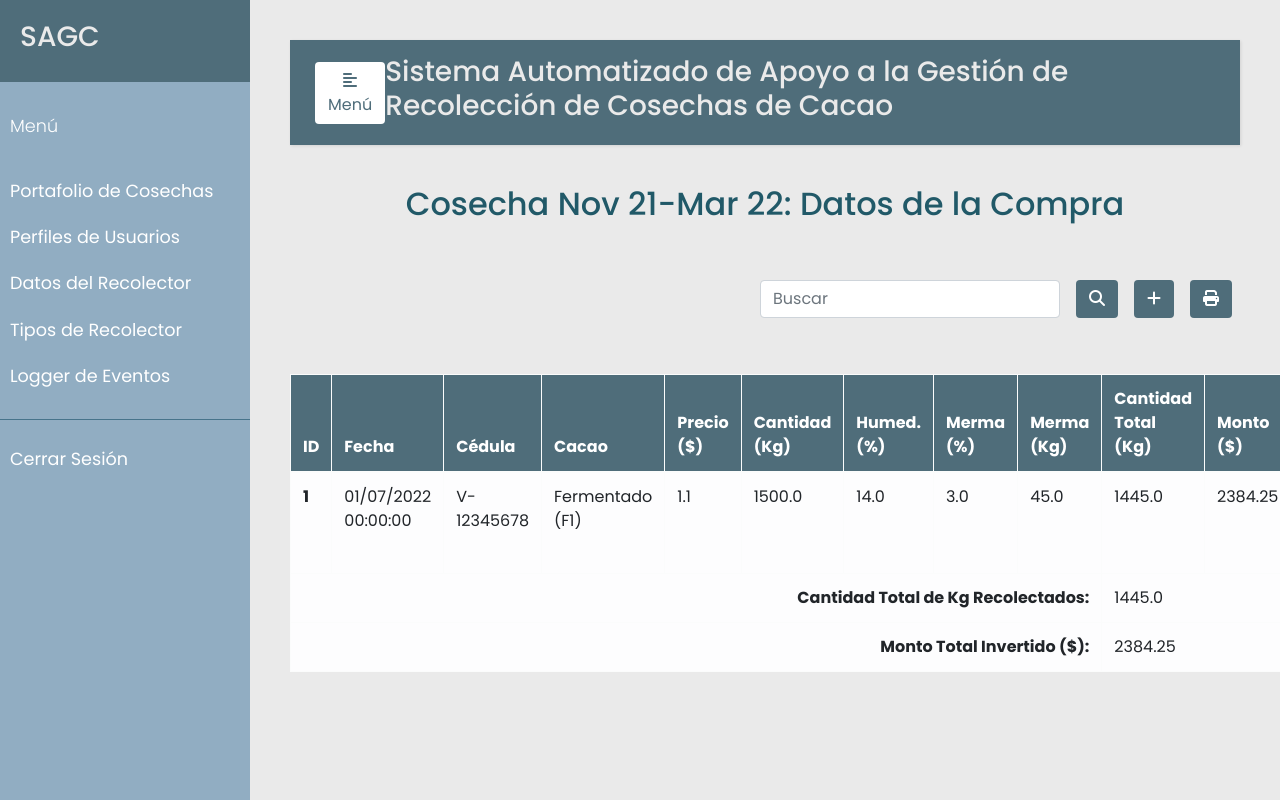
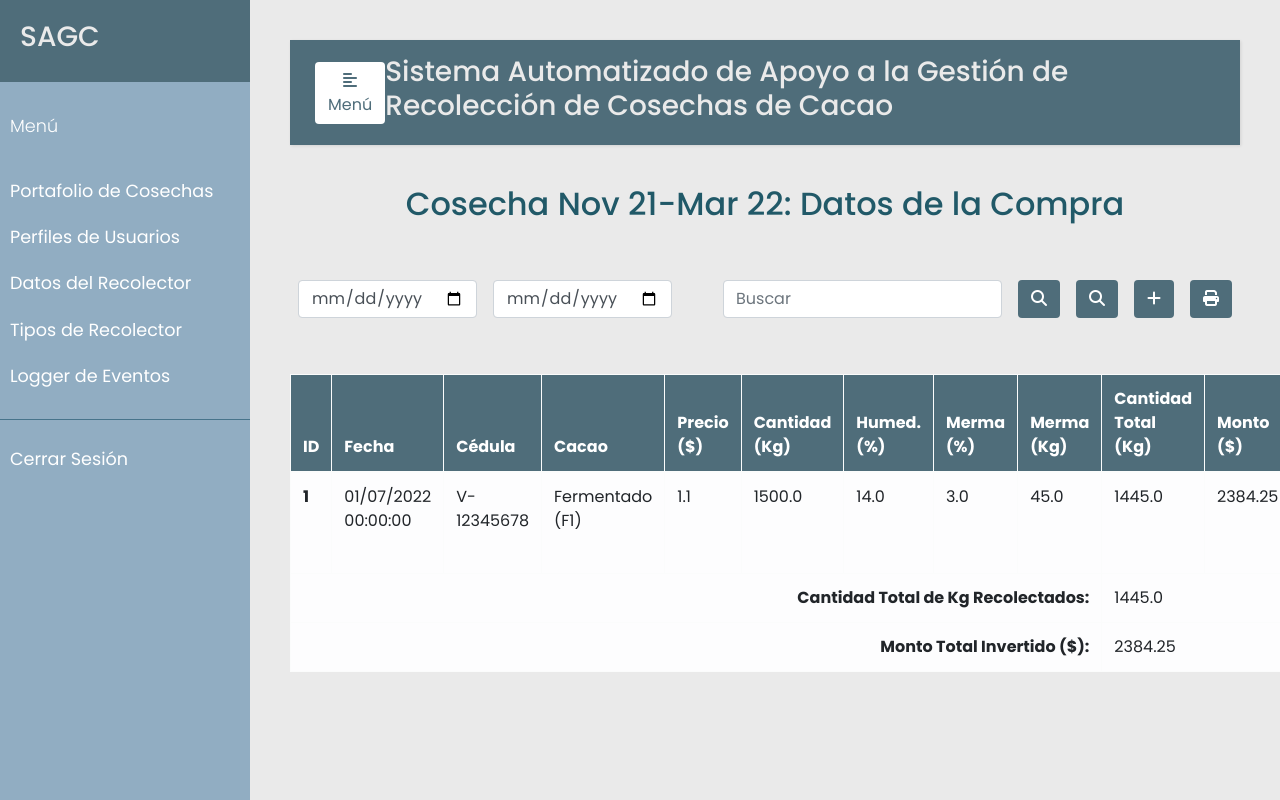
Before and after one commit to fungikami/SAGC, a Flask app: page /cosecha/1/1 in a window 1280 px wide; the page is wider, and only the part inside the window is pictured. Run offline with Flask 2, Linux system fonts and the light colour scheme; a user stored in the database is signed in; data comes from the database, SQL or seed files in the repository; some libraries are stand-ins or nearby versions.

Commit message:
agregando rango de busqueda

```diff
--- a/templates/compras.html
+++ b/templates/compras.html
@@ -19,14 +19,27 @@
       </button>
     </div>
     {% endif %}
-    <div class="p-2 bd-highlight" style="display:flex; align-content: flex-end;">
+    <div class="p-2 bd-highlight">
+      <button type="button" class="btn" style="color:#fff; background-color:#4F6D7A;" data-toggle="modal" data-target="#ModalBusqueda">
+        <i class="fas fa-search" aria-hidden="true"></i>
+      </button>
+    </div>
+    <div class="p-2 bd-highlight">
       <form {% if not hide %} action= '/cosecha/{{ cosecha.id }}/compras/search' {% else %} action= '/cosecha/{{ cosecha.id }}/listar/search' {% endif %}
         method="post" class="form-inline" style="justify-content: flex-end">
         <input class="form-control mr-3 w-75" type="text" placeholder="Buscar" aria-label="Buscar" name="search_compra" value="{{request.form.search_compra}}">
-        <button type="submit" id="search_compra" name="action-type" value="search" class="btn" style="color:#fff; background-color:#4F6D7A;">
+        <button type="submit" id="search_compra" name="action-type" value="search" class="btn" style="color:#fff; background-color:#4F6D7A";>
           <i class="fas fa-search" aria-hidden="true"></i>
         </button>
       </form>
+    </div>
+    <div class="p-2 bd-highlight">
+      <input type="date" class="form-control" id="validationDefaultUsername" placeholder="Inicio" name="inicio"
+              value="{{request.form.inicio}}" aria-describedby="inputGroupPrepend2"/>
+    </div>
+    <div class="p-2 bd-highlight">
+      <input type="date" class="form-control" id="validationDefaultUsername" placeholder="final" name="final"
+              value="{{request.form.final}}" aria-describedby="inputGroupPrepend2"/>
     </div>
   </div>
 
```
